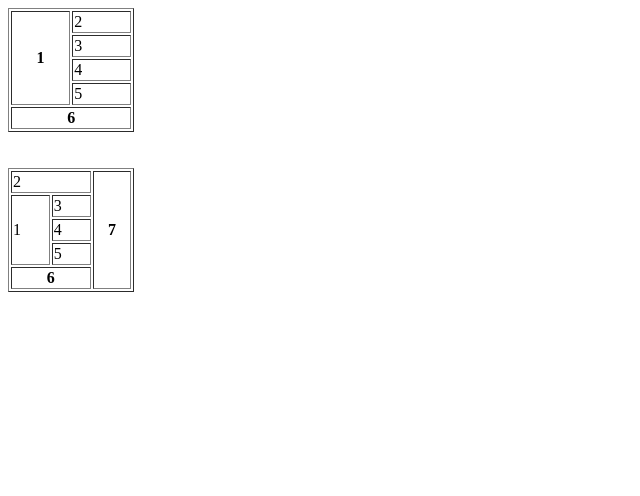
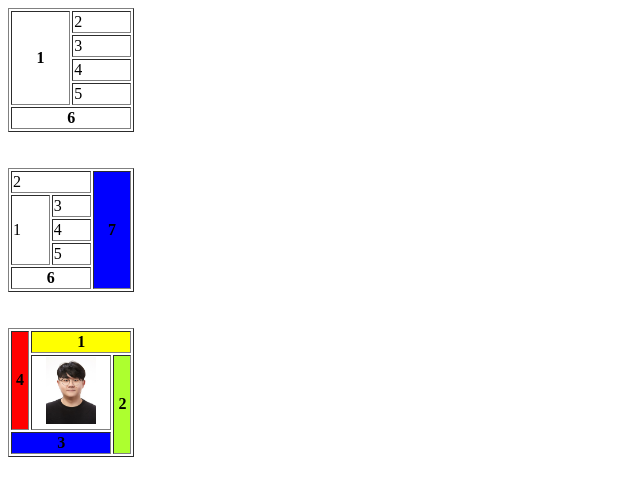
Before and after one commit to kyj931221/PO_Web_Basic, a plain HTML site: page Day1/table2.html in a window 1280 px wide. Shown: the whole page, without its empty margins (0-640 px from the left). Drawn offline with Linux system fonts and the light colour scheme.

Commit message:
feat add image table

```diff
--- a/Day1/table2.html
+++ b/Day1/table2.html
@@ -28,7 +28,7 @@
 <table border="1" style="width: 10%">
   <tr>
     <td colspan="2">2</td>
-    <th rowspan="5">7</th>
+    <th rowspan="5" bgcolor="blue">7</th>
   </tr>
   <tr>
     <td rowspan="3">1</td>
@@ -45,5 +45,21 @@
   </tr>
 </table>
 
+<br><br>
+
+<table border="1" style="width: 10%">
+  <tr>
+    <th rowspan="2" bgcolor="red">4</th>
+    <th colspan="2" bgcolor="yellow">1</th>
+  </tr>
+  <tr>
+    <th><img src="2024.10.07_증명사진.jpg" width="50" alt="김영준"></th>
+    <th rowspan="2" bgcolor="#adff2f">2</th>
+  </tr>
+  <tr>
+    <th colspan="2" bgcolor="blue">3</th>
+  </tr>
+</table>
+
 </body>
 </html>
```
